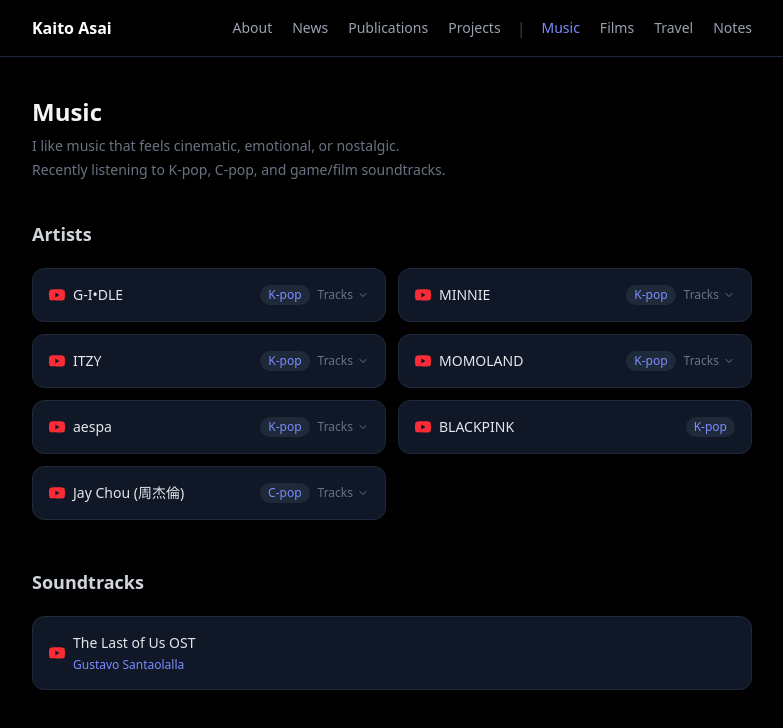
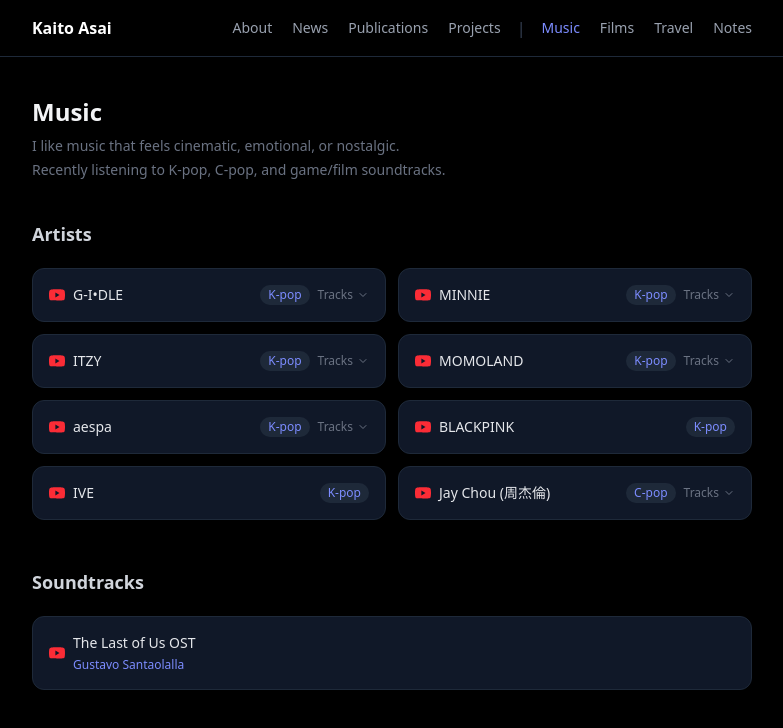
Before and after one commit to s1280061/my-portfolio, a Next.js app: page /music in a window 1280 px wide. Shown: the top 728 px of the page, without its empty margins (248-1031 px from the left). Built offline with nearby package versions, Linux system fonts and the light colour scheme.

Commit message:
Add IVE to music artists

```diff
--- a/app/music/page.tsx
+++ b/app/music/page.tsx
@@ -72,6 +72,7 @@
     ],
   },
   { name: "BLACKPINK", genre: "K-pop", url: "https://music.youtube.com/playlist?list=OLAK5uy_nsoD3Zf0AuDIGT89P_3UYvVS7-2rJRE0k" },
+  { name: "IVE", genre: "K-pop", url: "https://music.youtube.com/playlist?list=OLAK5uy_k8K_LmuIFJFQOLHMJmqqUosWm6LNcHkgA" },
   {
     name: "Jay Chou (周杰倫)",
     genre: "C-pop",
```
